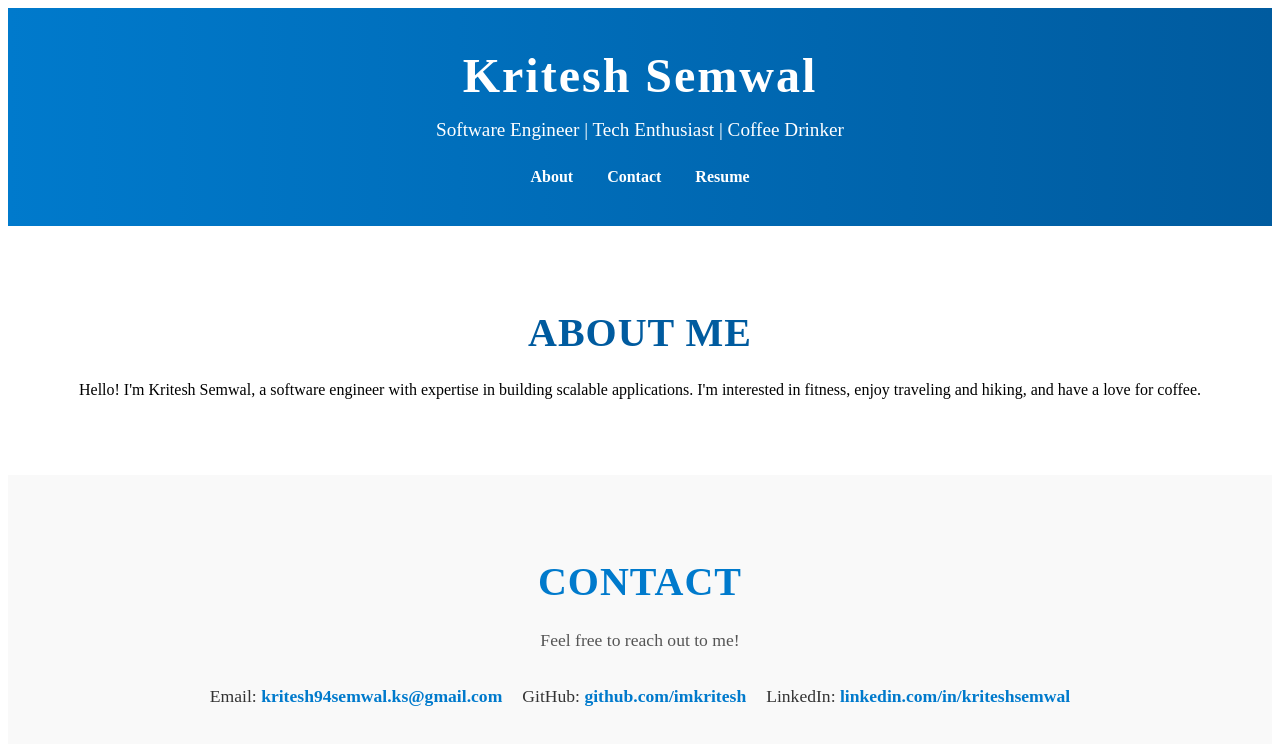
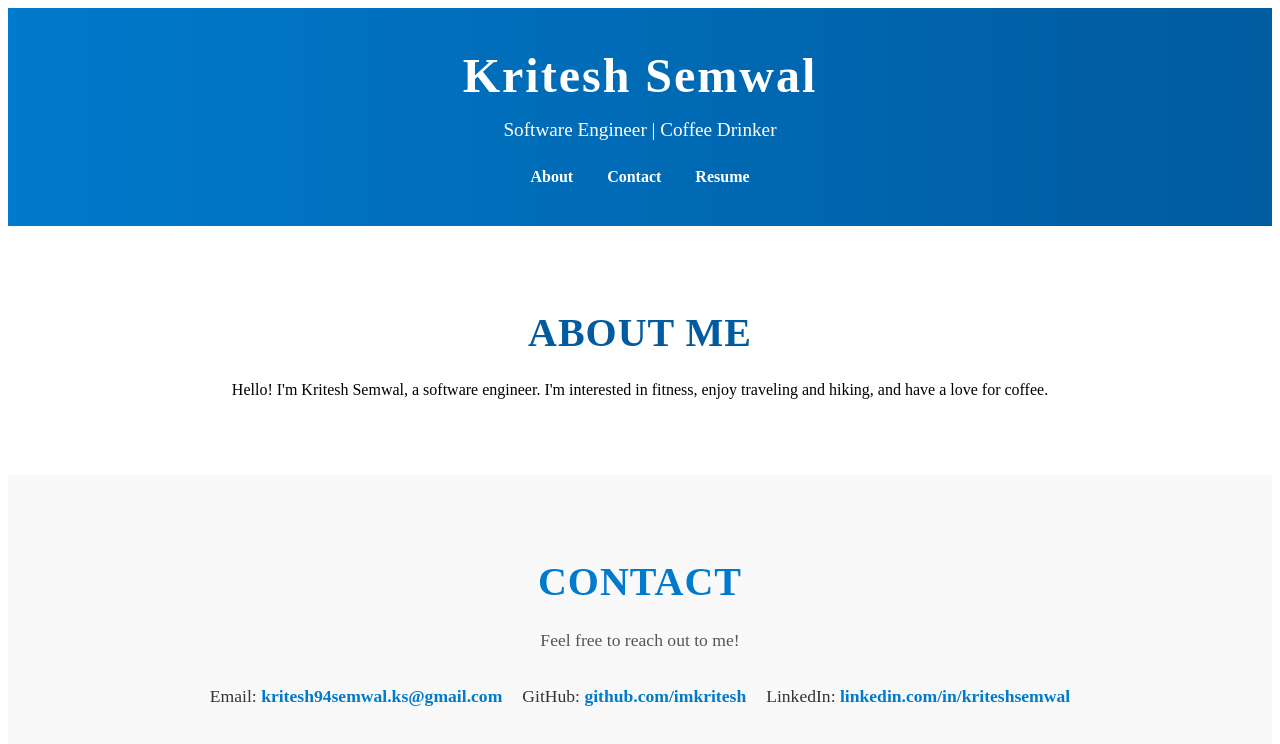
Before and after one commit to imkritesh/imkritesh.github.io, a plain HTML site: page index.html in a window 1280 px wide. Drawn offline with Linux system fonts and the light colour scheme.

Commit message:
Update resume

```diff
--- a/index.html
+++ b/index.html
@@ -11,7 +11,7 @@
   <header>
     <!-- <div class="container"> -->
       <h1>Kritesh Semwal</h1>
-      <p>Software Engineer | Tech Enthusiast | Coffee Drinker</p>
+      <p>Software Engineer | Coffee Drinker</p>
       <nav>
         <ul>
           <li><a href="#about">About</a></li>
@@ -27,7 +27,7 @@
     <div class="container">
       <h2>About Me</h2>
       <p>
-        Hello! I'm Kritesh Semwal, a software engineer with expertise in building scalable applications. I'm interested in fitness, enjoy traveling and hiking, and have a love for coffee.
+        Hello! I'm Kritesh Semwal, a software engineer. I'm interested in fitness, enjoy traveling and hiking, and have a love for coffee.
       </p>
     </div>
   </section>
```
Also changed, not shown: 1 other file.
